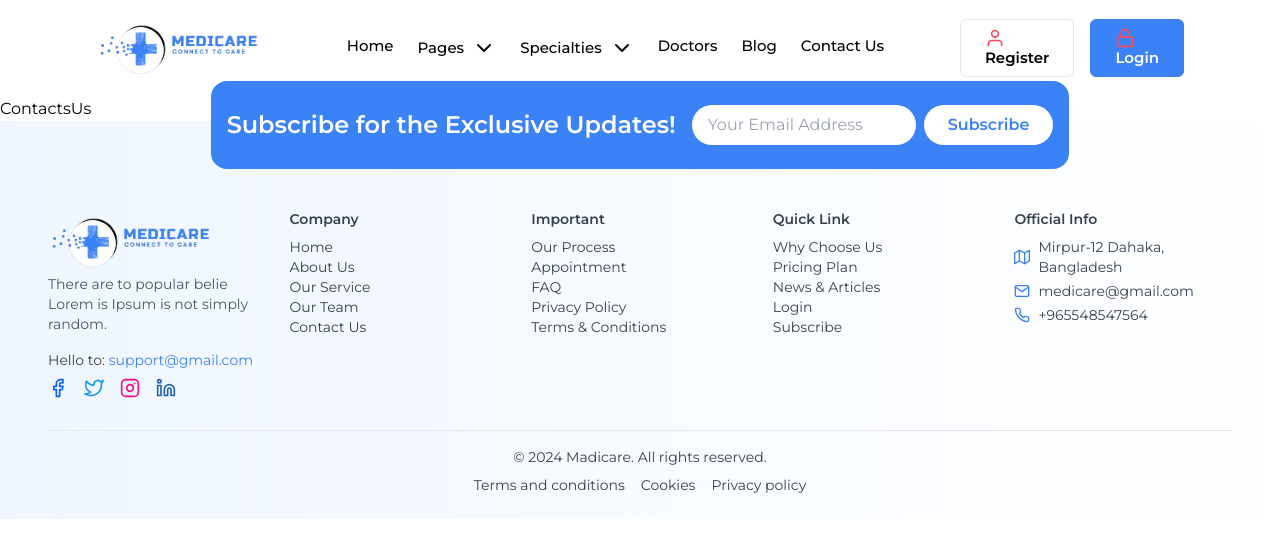
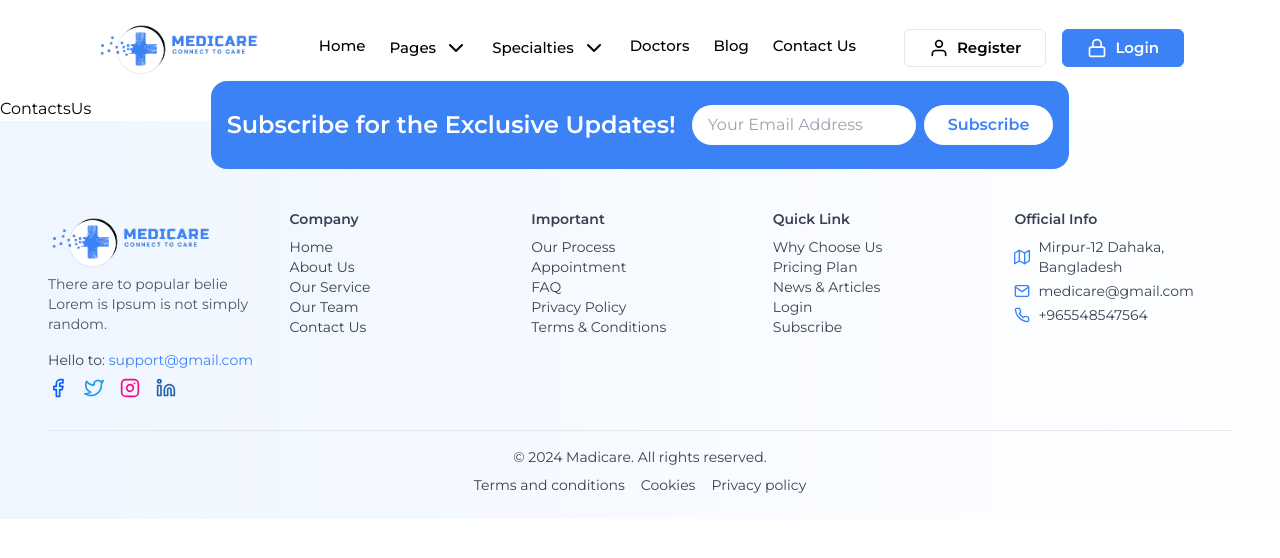
Before and after one commit to rahat2020/Medicare, a Next.js app: page /contacts in a window 1280 px wide. Shown: the top 558 px of the page. Built offline with nearby package versions, Linux system fonts and the light colour scheme.

Commit message:
appButton and topbar issues fixed

```diff
--- a/src/UI/AppButton.jsx
+++ b/src/UI/AppButton.jsx
@@ -7,10 +7,10 @@ const AppButton = ({ href, text, icon: Icon, customStyles, iconClasses = "" }) =
         <div>
             <Link
                 href={href}
-                className={`flex items-center justify-center px-2 md:px-6 py-1 md:py-2 rounded-md border font-semibold gap-2 duration-300 ${customStyles}`}
+                className={`flex items-center px-2 md:px-6 py-1 md:py-2 rounded-md border font-semibold duration-300 ${customStyles}`}
             >
-                <button className='text-center'>
-                    {Icon && <Icon className={iconClasses || 'w-5 h-5 text-red'} />} {text}
+                <button className='flex items-center'>
+                    {Icon && <Icon className={iconClasses || 'w-5 h-5'} />} <span className='ms-2'>{text}</span>
                 </button>
             </Link>
         </div>
--- a/src/app/layout.js
+++ b/src/app/layout.js
@@ -3,8 +3,8 @@ import NextTopLoader from 'nextjs-toploader';
 import dynamic from 'next/dynamic'
 import { Montserrat } from 'next/font/google';
 import { Suspense } from "react";
+import Topbar from "@/components/Home/Topbar";
 const Footer = dynamic(() => import('@/components/Home/Footer'), { ssr: false })
-const Topbar = dynamic(() => import("@/components/Home/Topbar"), { ssr: false })
 
 const montserrat = Montserrat({
   weight: ['100', '200', '300', '400', '500', '600', '700', '800', '900'],
```
